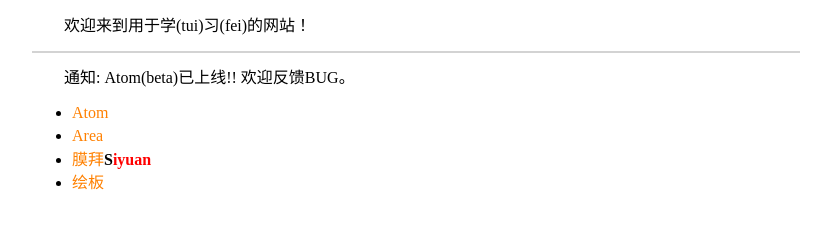
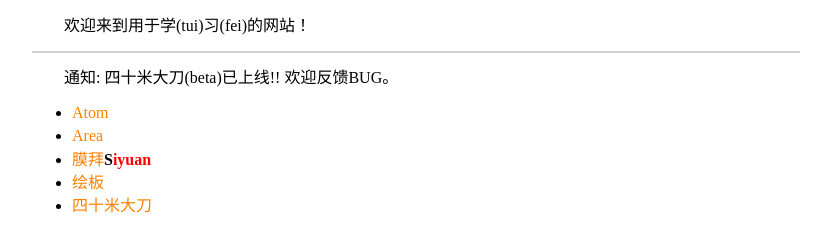
Before and after one commit to hehezhou/nmdp, a plain HTML site: page public/index.html in a window 1280 px wide. Shown: the part 117-368 px from the top of the page, without its empty margins (224-1055 px from the left). Drawn offline with Linux system fonts and the light colour scheme.

Commit message:
delete debug

```diff
--- a/public/forty/core.js
+++ b/public/forty/core.js
@@ -121,7 +121,6 @@ const GAME = (() => {
                     health: i[1].health,
                     targetHealth: i[1].target_health,
                 }));
-                console.log(i[1].speed, i[1].target_speed, i[1].pos);
             }
         }
         time(t) {
--- a/public/forty/game.js
+++ b/public/forty/game.js
@@ -34,7 +34,6 @@ const moveList = [-1, 2, 6, -1, 4, 3, 5, 4, 0, 1, 7, 0, -1, 2, 6, -1];
 
 let roomId;
 function send(message) {
-    console.log(message);
     io.send(JSON.stringify(message));
 }
 function clone(obj) {
@@ -223,7 +222,6 @@ async function gameInterface(msg) {
                 if(i + Y < 0 || i + Y > height) continue;
                 cxt.fillRect(i * RATIO, (-height - X) * RATIO, lineWidth * RATIO, (height + lineWidth) * RATIO);
             }
-            console.log(X, Y);
             cxt.fillStyle = 'red';
             players.forEach(data => {
                 cxt.strokeStyle = 'black';
--- a/public/index.html
+++ b/public/index.html
@@ -16,7 +16,7 @@
 			欢迎来到用于学(tui)习(fei)的网站！
 		</p>
 		<hr>
-		<p>通知: Atom(beta)已上线!! 欢迎反馈BUG。</p>
+		<p>通知: 四十米大刀(beta)已上线!! 欢迎反馈BUG。</p>
 		<ul>
 			<li>
 				<a href="./atom">Atom</a>
@@ -30,6 +30,9 @@
 			<li>
 				<a href="./paint-board">绘板</a>
 			</li>
+			<li>
+				<a href="./forty">四十米大刀</a>
+			</li>
 		</ul>
 	</body>
 </html>
```
